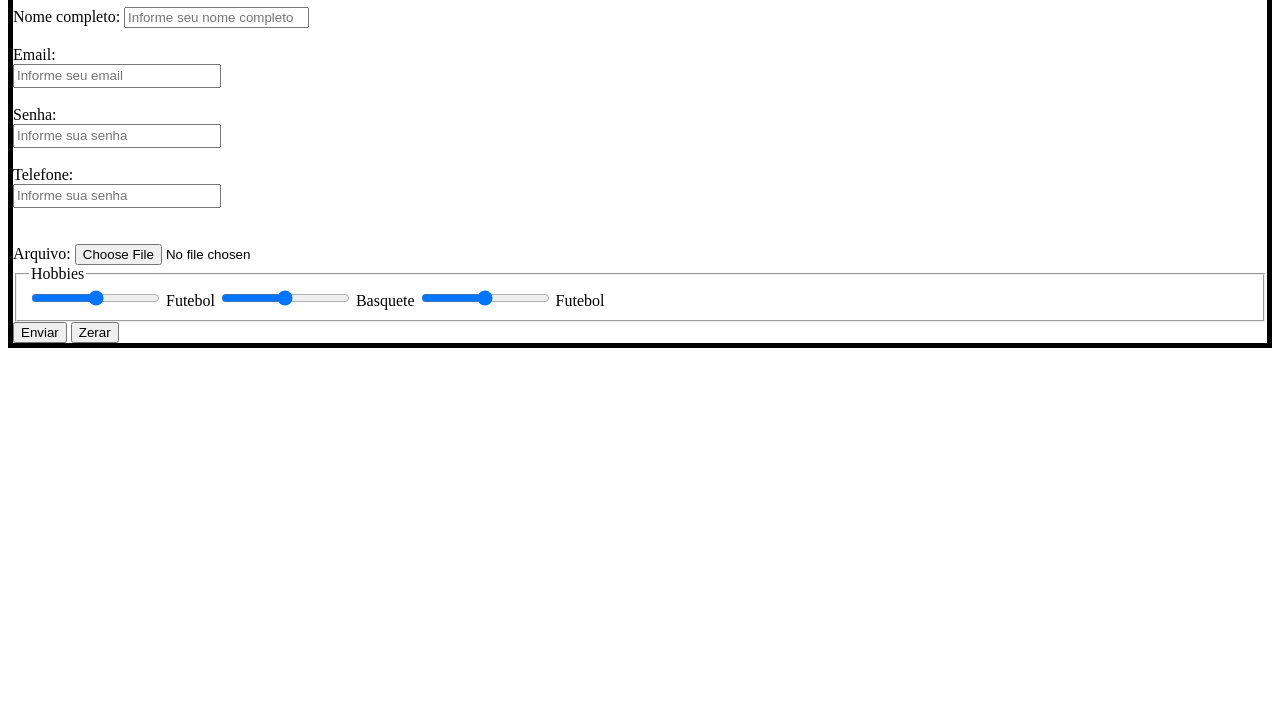
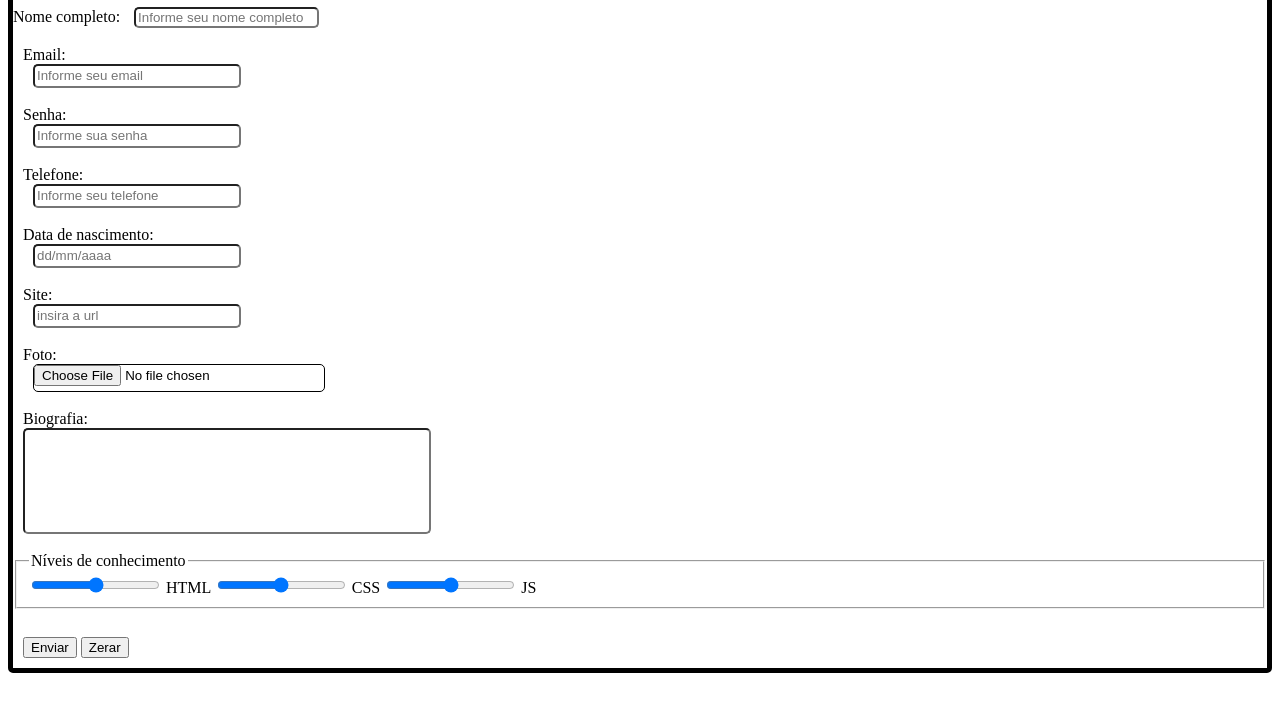
Before and after one commit to Nyckxs/Nyckxs.github.io, a plain HTML site: page 04/01/index.html in a window 1280 px wide. Shown: the part 86-800 px from the top of the page. Drawn offline with Linux system fonts and the light colour scheme.

Commit message:
add a pasta 04

```diff
--- a/04/01/index.html
+++ b/04/01/index.html
@@ -20,6 +20,7 @@
         <label for="id_nome"
           >Nome completo:
           <input
+            class="uu"
             type="text"
             name="nome"
             id="id_nome"
@@ -44,6 +45,7 @@
             id="email"
             name="email"
             placeholder="Informe seu email"
+            required
           /><br />
 
           <label for="senha">Senha:</label>
@@ -53,6 +55,7 @@
             id="senha"
             name="senha"
             placeholder="Informe sua senha"
+            required
           /><br />
 
           <label for="telefone">Telefone:</label>
@@ -61,25 +64,77 @@
             type="tel"
             id="telefone"
             name="telefone"
-            placeholder="Informe sua senha"
+            placeholder="Informe seu telefone"
+            required
           /><br />
-        </div>
-        <br />
-        <label for="id_file">
-          Arquivo:
+
+          <label for="telefone">Data de nascimento:</label>
           <input
+            class="dd"
+            type="tel"
+            id="telefone"
+            name="telefone"
+            placeholder="dd/mm/aaaa"
+            required
+          />
+
+          <br />
+
+          <label for="telefone">Site:</label>
+          <input
+            class="dd"
+            type="url"
+            id="site"
+            name="site"
+            placeholder="insira a url"
+            required
+          />
+
+          <br />
+
+          <label for="id_file">Foto:</label>
+
+          <input
+            class="ww"
             type="file"
-            name="arquivo"
-            id="id_file"
+            name="foto"
+            id="id_foto"
             accept=".jpg, .png, .pdf, .docx, .txt"
             required
           />
-        </label>
+
+          <br />
+
+          <label for="biografia">Biografia:</label>
+          <input
+            class="bb"
+            class="dd"
+            type="text"
+            id="biografia"
+            name="biografia"
+          />
+        </div>
         <br />
 
         <fieldset>
-          <legend>Hobbies</legend>
-          <label for="id_fut">
+          <legend>Níveis de conhecimento</legend>
+          <label for="id_html">
+            <input
+              class="pp"
+              type="range"
+              name="hobbies"
+              min="0"
+              max="10"
+              step="1"
+              value="5"
+              id="id_html"
+              value="html"
+              required
+            />
+            HTML
+          </label>
+
+          <label for="id_css">
             <input
               type="range"
               name="hobbies"
@@ -87,13 +142,14 @@
               max="10"
               step="1"
               value="5"
-              id="id_fut"
-              value="futebol"
+              id="id_css"
+              value="css"
+              required
             />
-            Futebol
+            CSS
           </label>
 
-          <label for="id_fut">
+          <label for="id_js">
             <input
               type="range"
               name="hobbies"
@@ -101,26 +157,14 @@
               max="10"
               step="1"
               value="5"
-              id="id_basquete"
-              value="futebol"
+              id="id_js"
+              value="5"
+              required
             />
-            Basquete
-          </label>
-
-          <label for="id_fut">
-            <input
-              type="range"
-              name="hobbies"
-              min="0"
-              max="10"
-              step="1"
-              value="5"
-              id="id_fut"
-              value="futebol"
-            />
-            Futebol
+            JS
           </label>
         </fieldset>
+        <br />
 
         <div class="botoes">
           <button type="submit">Enviar</button>
--- a/04/01/style.css
+++ b/04/01/style.css
@@ -1,17 +1,59 @@
 .kk {
   text-align: center;
+  border-radius: 5px;
 }
 
 .ll {
   border: solid 5px;
+  border-radius: 5px;
 }
 
 .ii {
   display: flex;
   flex-direction: column;
+  margin-left: 10px;
 }
 
 .dd {
   width: 200px;
   height: 18px;
+  margin-left: 10px;
+  border-radius: 5px;
 }
+
+.ww {
+  width: 290px;
+  height: 26px;
+  border: solid 0.5px;
+  margin-left: 10px;
+  border-radius: 5px;
+
+  display: flex;
+  flex-direction: row;
+  justify-items: center;
+  align-content: center;
+}
+
+.bb {
+  height: 100px;
+  width: 400px;
+
+  border-radius: 5px;
+
+  display: flex;
+  flex-direction: column;
+  justify-content: start;
+  align-content: start;
+  flex-wrap: nowrap;
+}
+
+.uu {
+  margin-left: 10px;
+  border-radius: 5px;
+}
+
+.botoes {
+  margin-left: 10px;
+  margin-top: 10px;
+  margin-bottom: 10px;
+}
```
Also changed, not shown: 04/01/index1.html (+114 -0 lines).
